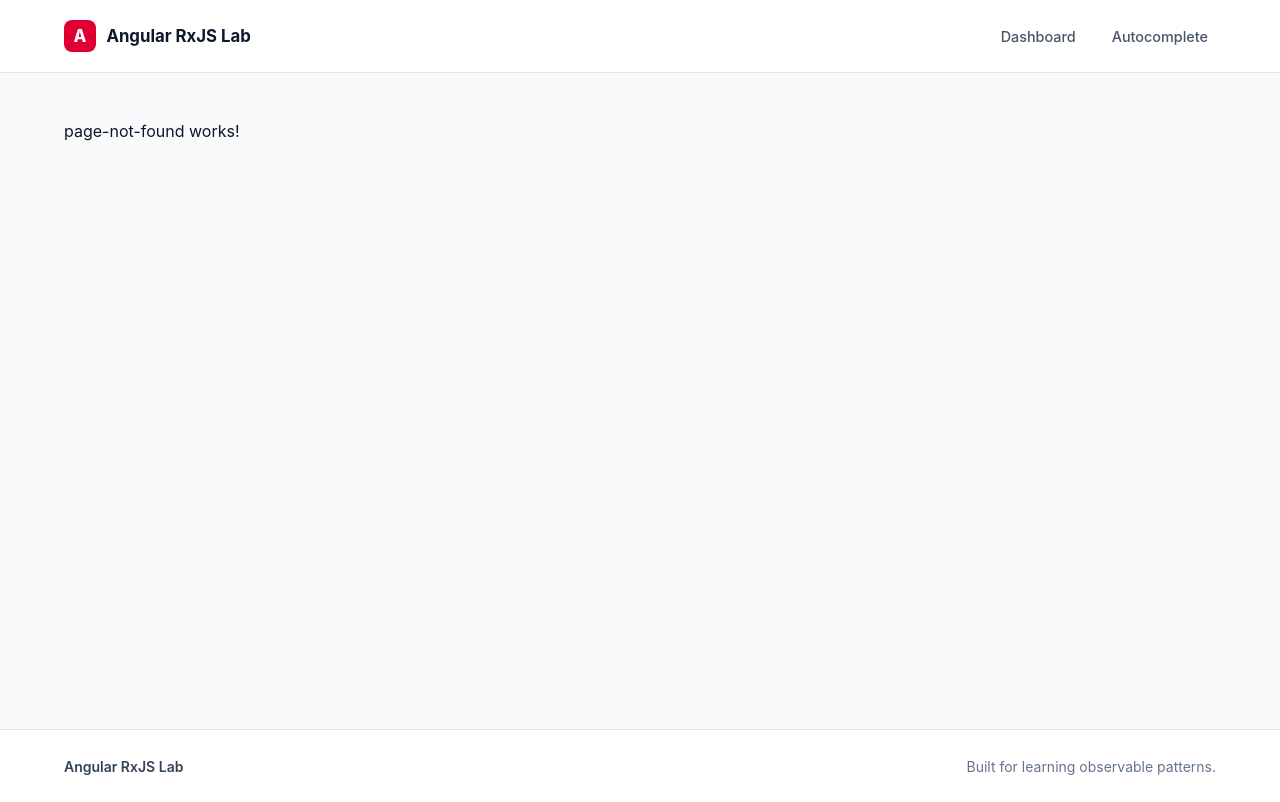
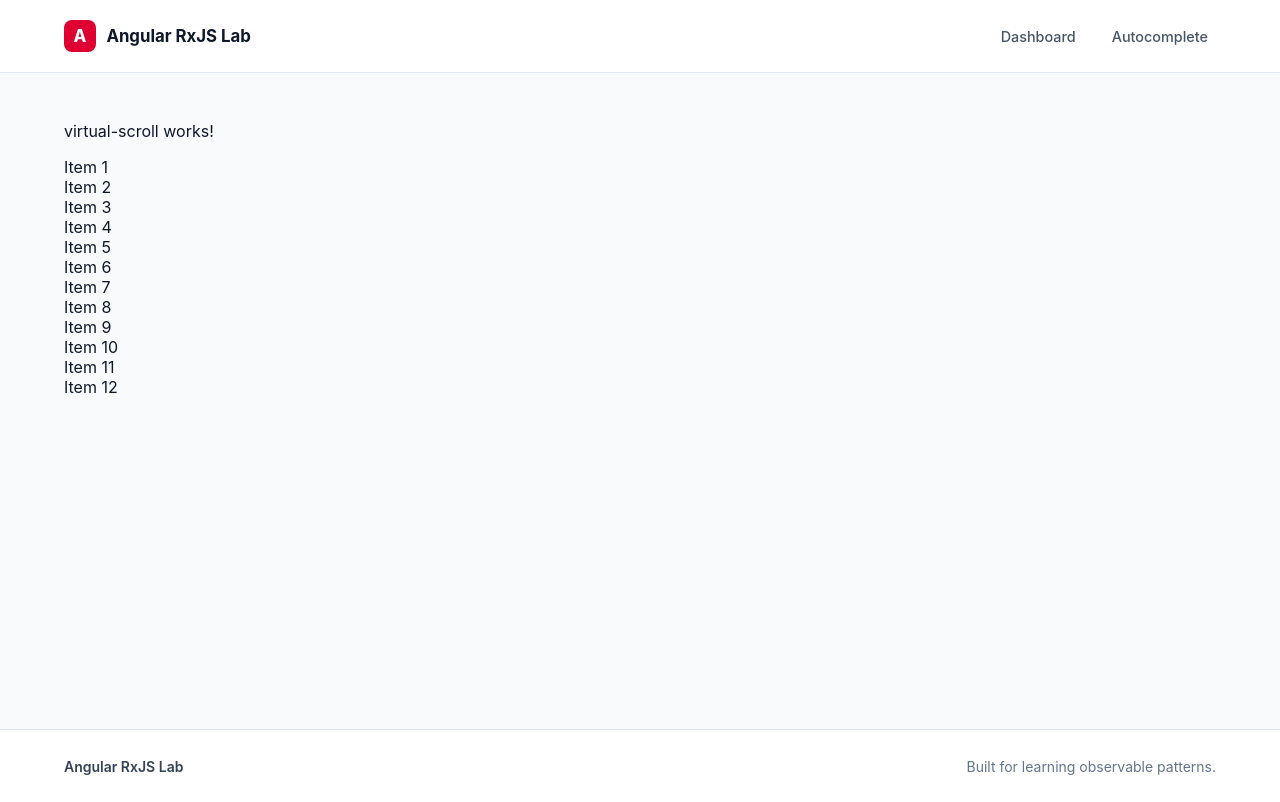
Before and after one commit to mkv-mkverma/Angular-22-machine-coding, an Angular app: page /virtual-scroll in a window 1280 px wide. Built offline with nearby package versions, Linux system fonts and the light colour scheme.

Commit message:
virtual scroll

```diff
--- a/package.json
+++ b/package.json
@@ -18,6 +18,7 @@
   "private": true,
   "packageManager": "npm@10.9.8",
   "dependencies": {
+    "@angular/cdk": "^22.1.3",
     "@angular/common": "^22.1.0",
     "@angular/compiler": "^22.1.0",
     "@angular/core": "^22.1.0",
--- a/src/app/app.routes.ts
+++ b/src/app/app.routes.ts
@@ -19,6 +19,7 @@ import { ApiMergeId } from './components/api-merge-id/api-merge-id';
 import { CachedApi } from './components/cached-api/cached-api';
 import { SequenceApiCall } from './components/sequence-api-call/sequence-api-call';
 import { UserFilter } from './components/user-filter/user-filter';
+import { VirtualScroll } from './components/virtual-scroll/virtual-scroll';
 export const routes: Routes = [
   // Add route top to bottom
   {
@@ -115,6 +116,11 @@ export const routes: Routes = [
     title: 'User Filter',
   },
   {
+    path: 'virtual-scroll',
+    component: VirtualScroll,
+    title: 'virtual-Scroll',
+  },
+  {
     path: '**',
     component: PageNotFound,
     title: 'Page Not Found',
--- a/src/app/components/dashboard/dashboard.constant.ts
+++ b/src/app/components/dashboard/dashboard.constant.ts
@@ -72,4 +72,10 @@ export const DASHBOARD_CARDS: DashboardCard[] = [
     icon: '🔍',
     route: '/user-filter',
   },
+  {
+    title: 'Virtual Scroll',
+    description: 'Renders only the visible rows of a large list for smooth scrolling.',
+    icon: '📜',
+    route: '/virtual-scroll',
+  },
 ];
--- /dev/null
+++ b/src/app/components/virtual-scroll/virtual-scroll.constant.ts
@@ -0,0 +1,6 @@
+import type { Item } from './virtual-scroll';
+
+export const VIRTUAL_SCROLL_ITEMS: Item[] = Array.from({ length: 10000 }, (_, index) => ({
+  id: index + 1,
+  name: `Item ${index + 1}`,
+}));
--- /dev/null
+++ b/src/app/components/virtual-scroll/virtual-scroll.html
@@ -0,0 +1,6 @@
+<p>virtual-scroll works!</p>
+<cdk-virtual-scroll-viewport [itemSize]="50" style="height: 400px">
+  <div *cdkVirtualFor="let item of items; trackBy: trackById">
+    {{ item.name }}
+  </div>
+</cdk-virtual-scroll-viewport>
--- /dev/null
+++ b/src/app/components/virtual-scroll/virtual-scroll.ts
@@ -0,0 +1,27 @@
+import {
+  CdkFixedSizeVirtualScroll,
+  CdkVirtualForOf,
+  CdkVirtualScrollViewport,
+} from '@angular/cdk/scrolling';
+import { Component } from '@angular/core';
+import { VIRTUAL_SCROLL_ITEMS } from './virtual-scroll.constant';
+import { CommonModule } from '@angular/common';
+// npm install @angular/cdk
+export interface Item {
+  id: number;
+  name: string;
+}
+
+@Component({
+  selector: 'app-virtual-scroll',
+  imports: [CdkVirtualScrollViewport, CdkVirtualForOf, CdkFixedSizeVirtualScroll, CommonModule],
+  templateUrl: './virtual-scroll.html',
+  styleUrl: './virtual-scroll.scss',
+})
+export class VirtualScroll {
+  items: Item[] = VIRTUAL_SCROLL_ITEMS;
+
+  trackById(index: number, item: Item) {
+    return item.id;
+  }
+}
```
Also changed, not shown: src/app/components/virtual-scroll/virtual-scroll.scss (added), 2 other files (tests, documents, lock files or other folders).
